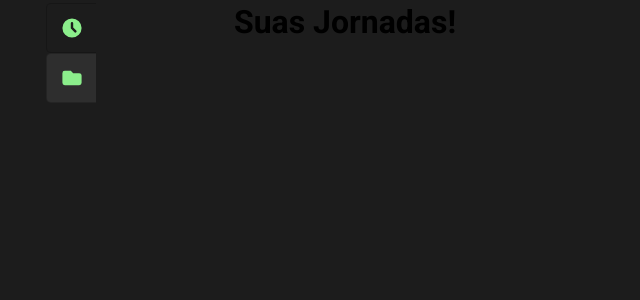
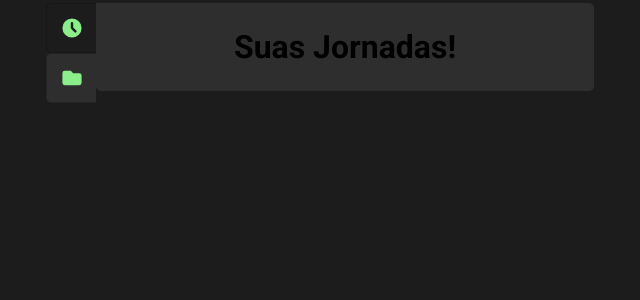
Before and after one commit to JVitorLeone/Ponto, a React (Create React App) app in the folder client/: page /journeys in a window 1280 px wide. Shown: the top 300 px of the page, without its empty margins (295-935 px from the left). Built offline with nearby package versions, Linux system fonts and the light colour scheme.

Commit message:
refac: isolate navigator

```diff
--- a/client/src/App.js
+++ b/client/src/App.js
@@ -14,27 +14,36 @@ import {Journeys} from './components/Journeys';
 import {Navigator} from './components/Navigator';
 
 function App() {
-	const history = useHistory();
-
 	return (
 		<GlobalContext>
 			<Container>
 				<Wrapper>
-
 					<BrowserRouter>
 
 						<Switch>
-							<Route path="/ponto" exact={true} component={ Ponto } />
-							<Route path="/journeys" exact={true} component={ Journeys } />
+							<Route path="/ponto" exact={true} render={ () => {
+								return ComponentWithNavigator(<Ponto/>);
+							}}/>
+							<Route path="/journeys" exact={true} render={ () => {
+								return ComponentWithNavigator(<Journeys/>);
+							}}/>
 						</Switch>
 
 						<GlobalStyles/>
 					</ BrowserRouter>
-
 				</Wrapper>
 			</Container>
 		</GlobalContext>
 	);
 }
 
+function ComponentWithNavigator(component) {
+	return (
+		<>
+			<Navigator/>
+			{component}
+		</>
+	);
+}
+
 export default App;
--- a/client/src/components/Journeys/index.js
+++ b/client/src/components/Journeys/index.js
@@ -1,19 +1,17 @@
 import React from 'react';
 import {useHistory} from 'react-router-dom';
 
-import {Navigator} from '../Navigator';
+import {Wrapper, Box} from './style';
 
 function Journeys(props) {
     const history = useHistory();
 
     return (
-        <>
-
-            <h1>Suas Jornadas!</h1>
-
-            <Navigator />
-
-        </>
+        <Wrapper>
+            <Box>
+                <h1>Suas Jornadas!</h1>
+            </Box>
+        </Wrapper>
     )
 }
 
--- a/client/src/components/Journeys/style.js
+++ b/client/src/components/Journeys/style.js
@@ -0,0 +1,35 @@
+import styled from 'styled-components';
+
+export const Wrapper = styled.div`
+	width: 100%;
+
+	animation: slidedown 1s ease-out forwards reverse;
+	@keyframes slidedown {
+		from {
+			transform: translateY(0%);
+		}
+		to {
+			transform: translateY(-100%);
+		}
+	};
+`;
+
+export const Box = styled.div`
+	position: relative;
+	display: flex;
+	flex-direction: column;
+	align-items: center;
+	justify-content: space-between;
+
+	width: 100%;
+	height: min-content;
+
+	padding: 25px 15px;
+
+	background-color: var(--sec-dark);
+	border-radius: 0 5px 5px 5px;
+
+	@media (min-width: 500px) {
+		padding: 25px;
+	}
+`;
--- a/client/src/components/Navigator/index.js
+++ b/client/src/components/Navigator/index.js
@@ -17,7 +17,7 @@ function Navigator(props) {
                 onClick={ () => history.push("/ponto") }
                 title="Ponto"
                 color={"rgb(235, 45, 45)"}
-                active={ active == '/ponto' } >
+                active={ active === '/ponto' } >
                     <ClockIcon/>
             </Button>
 
@@ -25,7 +25,7 @@ function Navigator(props) {
                 onClick={ () => history.push("/journeys") }
                 title="Jornadas"
                 color={"rgb(255, 227, 0)"}
-                active={ active == '/journeys' } >
+                active={ active === '/journeys' } >
                     <FolderIcon/>
             </Button>
 
--- a/client/src/components/Ponto/index.js
+++ b/client/src/components/Ponto/index.js
@@ -9,7 +9,6 @@ import {Watch} from '../Watch';
 import {ButtonTray} from '../ButtonTray';
 import {Hourglass} from '../Hourglass';
 import {Ticket} from '../Ticket';
-import {Navigator} from '../Navigator';
 
 function Ponto(){
 
@@ -105,7 +104,6 @@ function Ponto(){
 							limit={ limit } />
 
 					</PontoBox>
-					<Navigator />
 				</Wrapper>
 			)}
 			{ displayTicket && (
--- a/client/src/components/Ponto/style.js
+++ b/client/src/components/Ponto/style.js
@@ -3,7 +3,7 @@ import styled from 'styled-components';
 export const Wrapper = styled.div`
 	width: 100%;
 
-	animation: slidedown 1s ease-in-out forwards reverse;
+	animation: slidedown 1s ease-out forwards reverse;
 	@keyframes slidedown {
 		from {
 			transform: translateY(0%);
```
